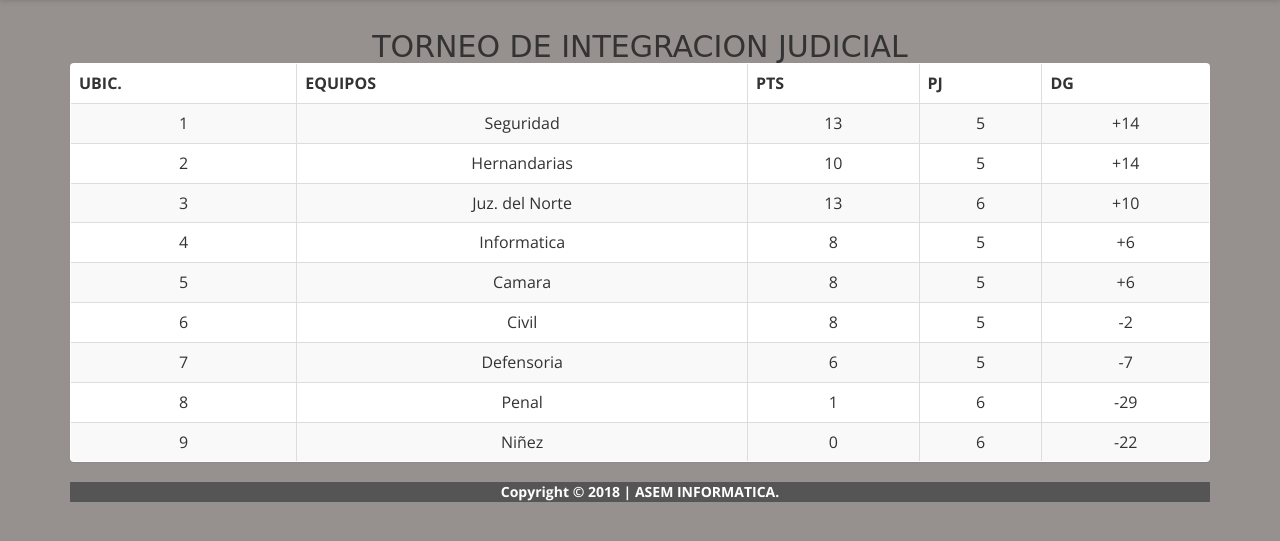
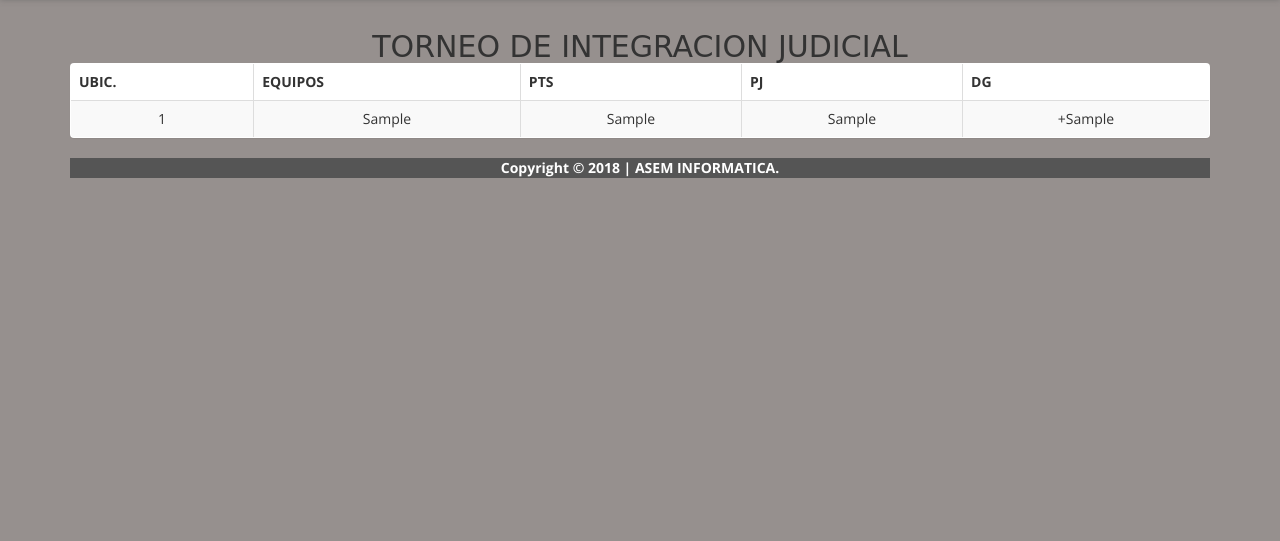
Before and after one commit to MaicolSilvera94/torneopjap, a PHP site: page / in a window 1280 px wide. Shown: the part 52-593 px from the top of the page. Run offline with PHP 8.4, Linux system fonts and the light colour scheme; tables that the repository leaves empty or names only in its code hold one stand-in row (values such as "Sample post"); some web fonts are replaced.

Commit message:
actualizacion de puntuacones

```diff
--- a/Admin/puntuaciones.php
+++ b/Admin/puntuaciones.php
@@ -55,7 +55,7 @@ desired effect
   <!-- HEADER -->
   <?php include 'includes/header.php'; ?>
   <?php
-    $sql = "SELECT * from puntuaciones ORDER by equipo";
+    $sql = "SELECT * from puntuaciones ORDER by tp DESC";
     $query = $connection->prepare($sql);
     $query->execute();
 
--- a/funciones/funciones.php
+++ b/funciones/funciones.php
@@ -24,6 +24,14 @@
          return $query->fetchAll();
     }
 
+    function getPuntuaciones($cantidad){
+         include 'conexion/conexion.php';
+         //$sql = "SELECT * FROM puntuaciones WHERE visible = 1 AND ORDER by tp LIMIT " . $cantidad;
+         $sql = "SELECT * from puntuaciones ORDER by tp DESC";
+         $query = $connection->prepare($sql);
+         $query->execute();
+         return $query->fetchAll();
+    }
 
 
 function getClientes($cantidad)
--- a/index.php
+++ b/index.php
@@ -1,4 +1,7 @@
-<!DOCTYPE <!DOCTYPE html>
+<?php
+include('funciones/funciones.php');
+?>
+<!DOCTYPE html>
 <html lang="en">
 
   <head>
@@ -25,64 +28,20 @@
                         <th>DG</th>
                       </tr>
                     </thead>
+                    <?php foreach(getPuntuaciones(5) as $fila ){   ?>
                     <tbody>
                        <tr>
                         <td>1</td>
-                        <td>Seguridad</td>
-                        <td>13</td>
-                        <td>5</td>
-                        <td>+14</td>
+                        <td><?php echo $fila['equipo'];?></td>
+                        <td><?php echo $fila['tp'];?></td>
+                        <td><?php echo $fila['pj'];?></td>
+                        <td>+<?php echo $fila['dg'];?></td>
                       </tr>
-                      <tr>
-                       <td>2</td>
-                         <td>Hernandarias</td>
-                         <td>10</td>
-                         <td>5</td>
-                         <td>+14</td>
-                       </tr>
-                       <td>3</td>
-                         <td>Juz. del Norte</td>
-                         <td>13</td>
-                         <td>6</td>
-                         <td>+10</td>
-                       </tr>
-                       <td>4</td>
-                         <td>Informatica</td>
-                         <td>8</td>
-                         <td>5</td>
-                         <td>+6</td>
-                       </tr>
-                       <td>5</td>
-                         <td>Camara</td>
-                         <td>8</td>
-                         <td>5</td>
-                         <td>+6</td>
-                       </tr>
-                       <td>6</td>
-                         <td>Civil</td>
-                         <td>8</td>
-                         <td>5</td>
-                         <td>-2</td>
-                       </tr>
-                       <td>7</td>
-                         <td>Defensoria</td>
-                         <td>6</td>
-                         <td>5</td>
-                         <td>-7</td>
-                       </tr>
-                       <td>8</td>
-                         <td>Penal</td>
-                         <td>1</td>
-                         <td>6</td>
-                         <td>-29</td>
-                       </tr>
-                       <td>9</td>
-                         <td>Niñez</td>
-                         <td>0</td>
-                         <td>6</td>
-                         <td>-22</td>
-                       </tr>
-                    </tbody>
+                      </tbody>
+                      <?php }  ?>
+
+
+
                   </table>
                   </div>
                   <?php include 'includes/footer.php'; ?>
```
